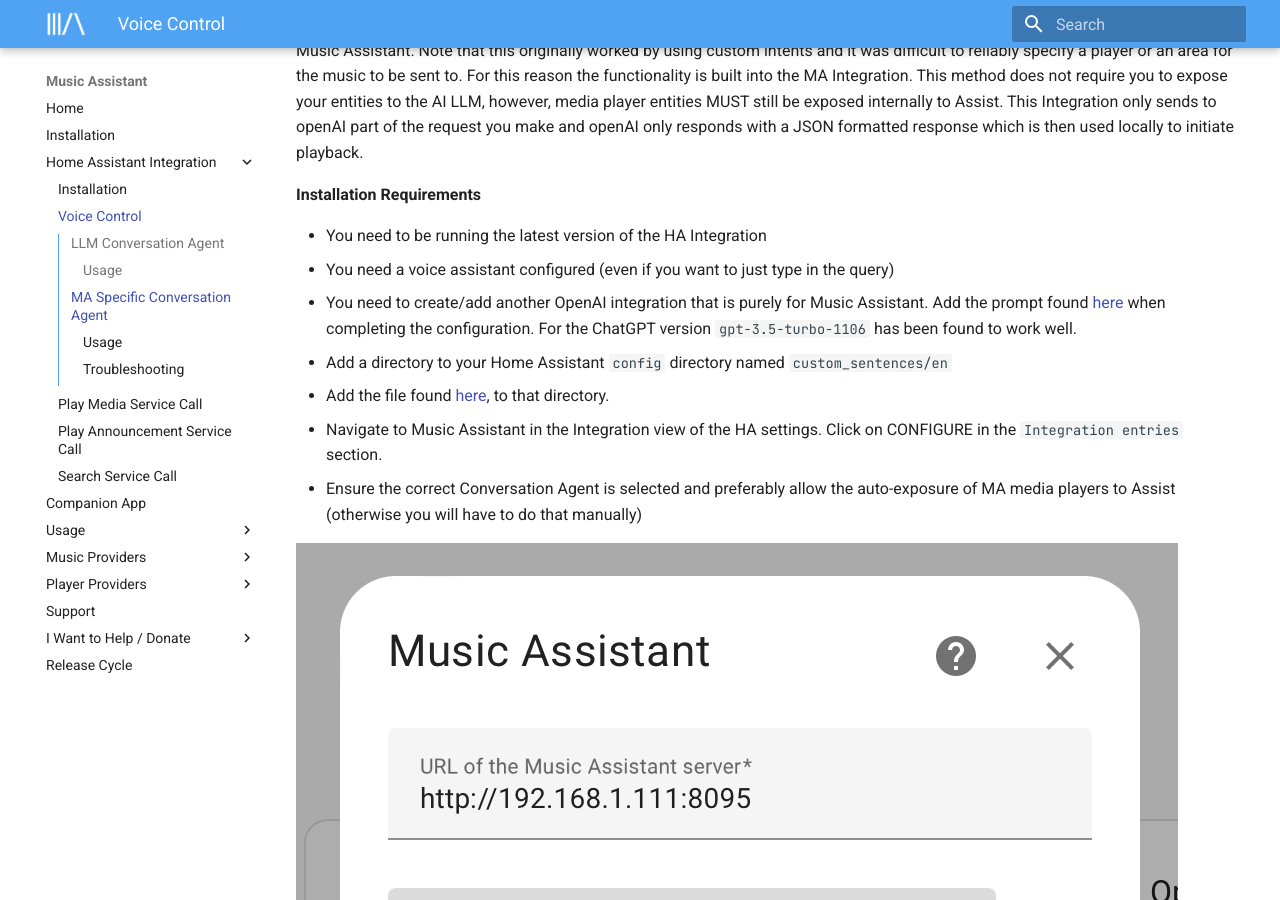
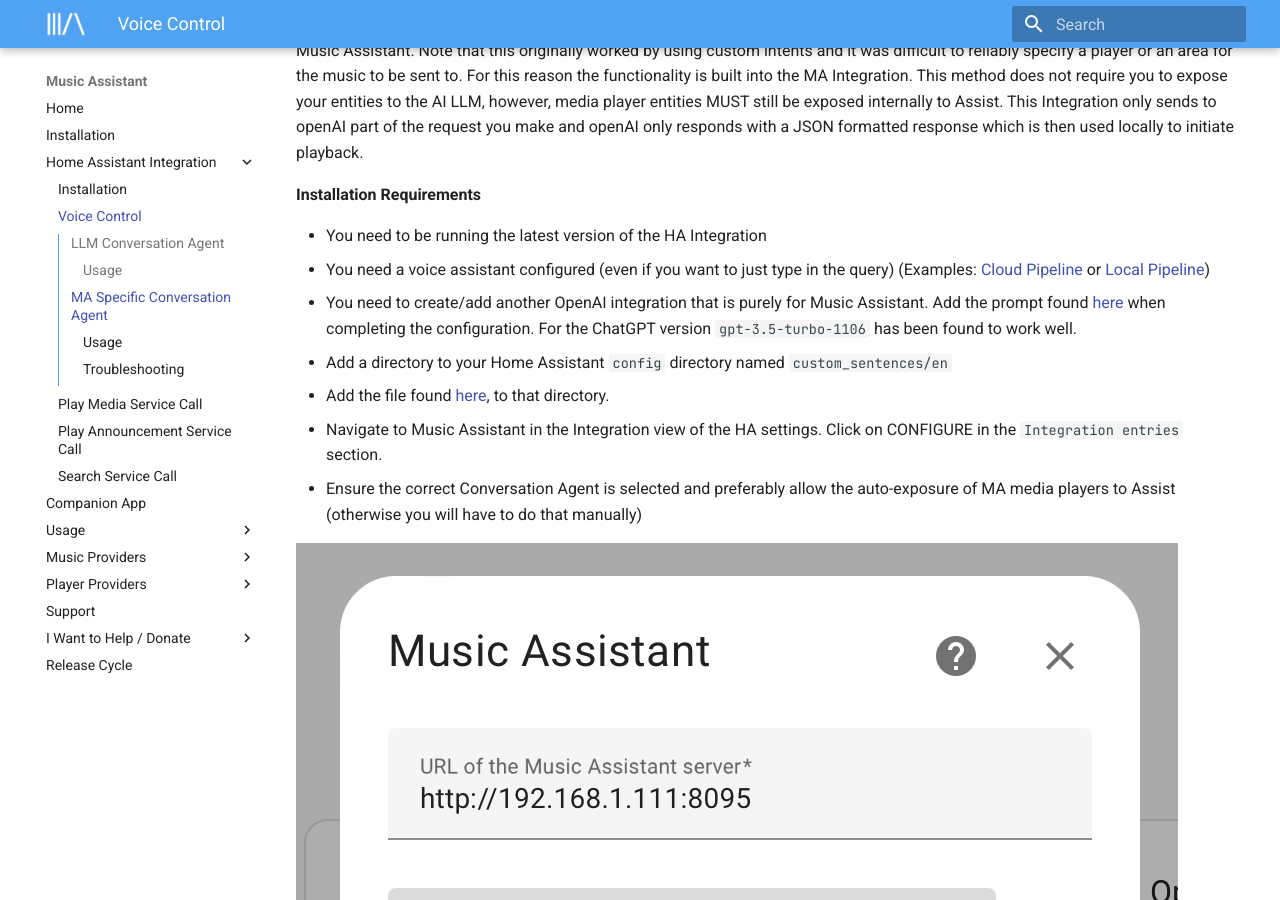
Before and after one commit to pwbriggs/music-assistant.github.io, an MkDocs documentation site: the page built from docs/integration/voice.md, in a window 1280 px wide and 900 px high, scrolled down 909 px. Built offline with MkDocs 1.6.1 and Material for MkDocs 9.7.7, drawn with Linux system fonts in a browser that asks for light colours.

Commit message:
Add links to examples

```diff
--- a/docs/integration/voice.md
+++ b/docs/integration/voice.md
@@ -26,7 +26,7 @@
 **Installation Requirements**
 
 - You need to be running the latest version of the HA Integration
-- You need a voice assistant configured (even if you want to just type in the query)
+- You need a voice assistant configured (even if you want to just type in the query) (Examples: [Cloud Pipeline](https://www.home-assistant.io/voice_control/voice_remote_cloud_assistant/) or [Local Pipeline](https://www.home-assistant.io/voice_control/voice_remote_local_assistant/))
 - You need to create/add another OpenAI integration that is purely for Music Assistant.
 Add the prompt found [here](https://github.com/music-assistant/hass-music-assistant/blob/main/prompt/prompt.txt) when completing the configuration. For the ChatGPT version `gpt-3.5-turbo-1106` has been found to work well.
 - Add a directory to your Home Assistant `config` directory named `custom_sentences/en`
```
